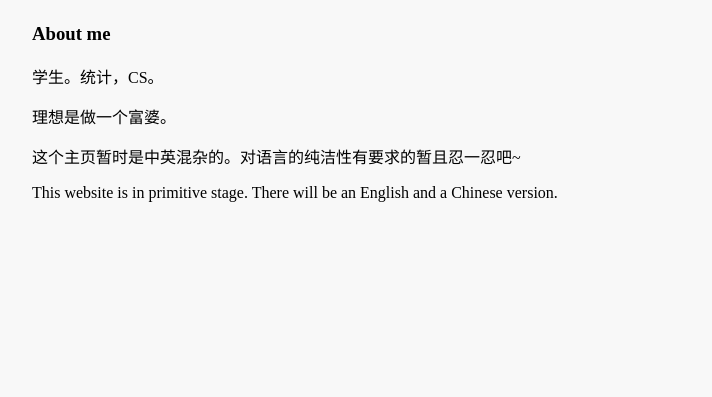
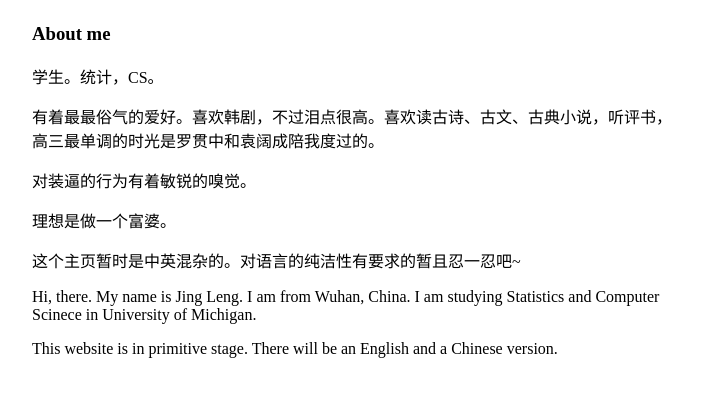
Before and after one commit to angelleng/angelleng.github.io, a plain HTML site: page index.html in a window 1280 px wide. Shown: the part 107-504 px from the top of the page, without its empty margins (283-995 px from the left). Drawn offline with Linux system fonts and the light colour scheme.

Commit message:
只是想同步一下

```diff
--- a/index.html
+++ b/index.html
@@ -35,8 +35,11 @@
 
 			<h3 > About me </h3>
 			<p> 学生。统计，CS。</p>
+			<p> 有着最最俗气的爱好。喜欢韩剧，不过泪点很高。喜欢读古诗、古文、古典小说，听评书，高三最单调的时光是罗贯中和袁阔成陪我度过的。 </p>
+			<p> 对装逼的行为有着敏锐的嗅觉。 </p>
 			<p> 理想是做一个富婆。 </p>
 			<p> 这个主页暂时是中英混杂的。对语言的纯洁性有要求的暂且忍一忍吧~ </p>
+			<p> Hi, there. My name is Jing Leng. I am from Wuhan, China. I am studying Statistics and Computer Scinece in University of Michigan. </p>
 			<p> This website is in primitive stage. There will be an English and a Chinese version.  </p>
 		</div>
 	</div>
--- a/layout.css
+++ b/layout.css
@@ -1,4 +1,4 @@
-body {background-color: #F8F8F8}
+body {}
 /* 	.pagehead {background-color: #f04fcd} */
 
 
```
Also changed, not shown: 2 other files. Lines whose indentation alone changed are shown as unchanged.
